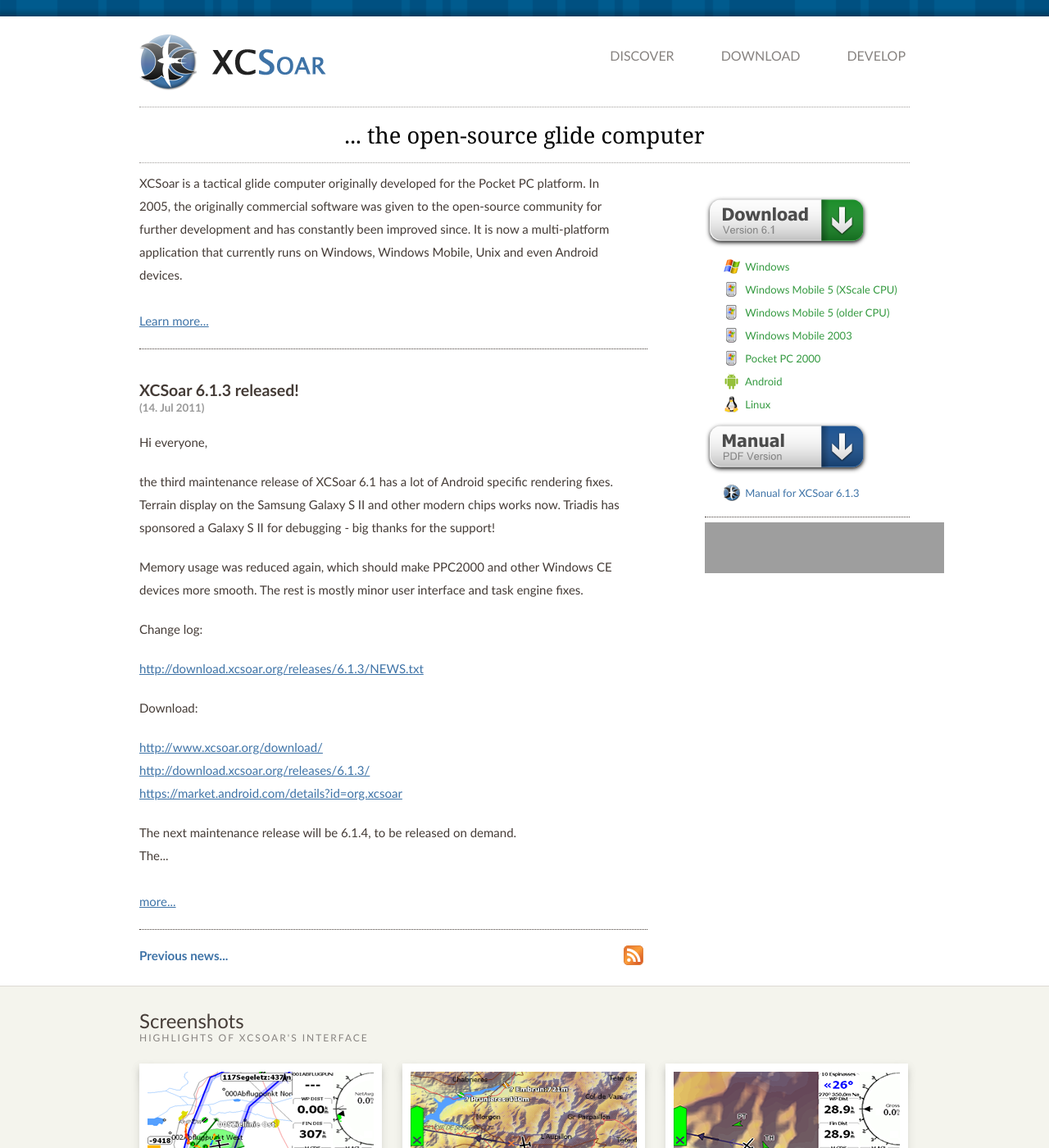
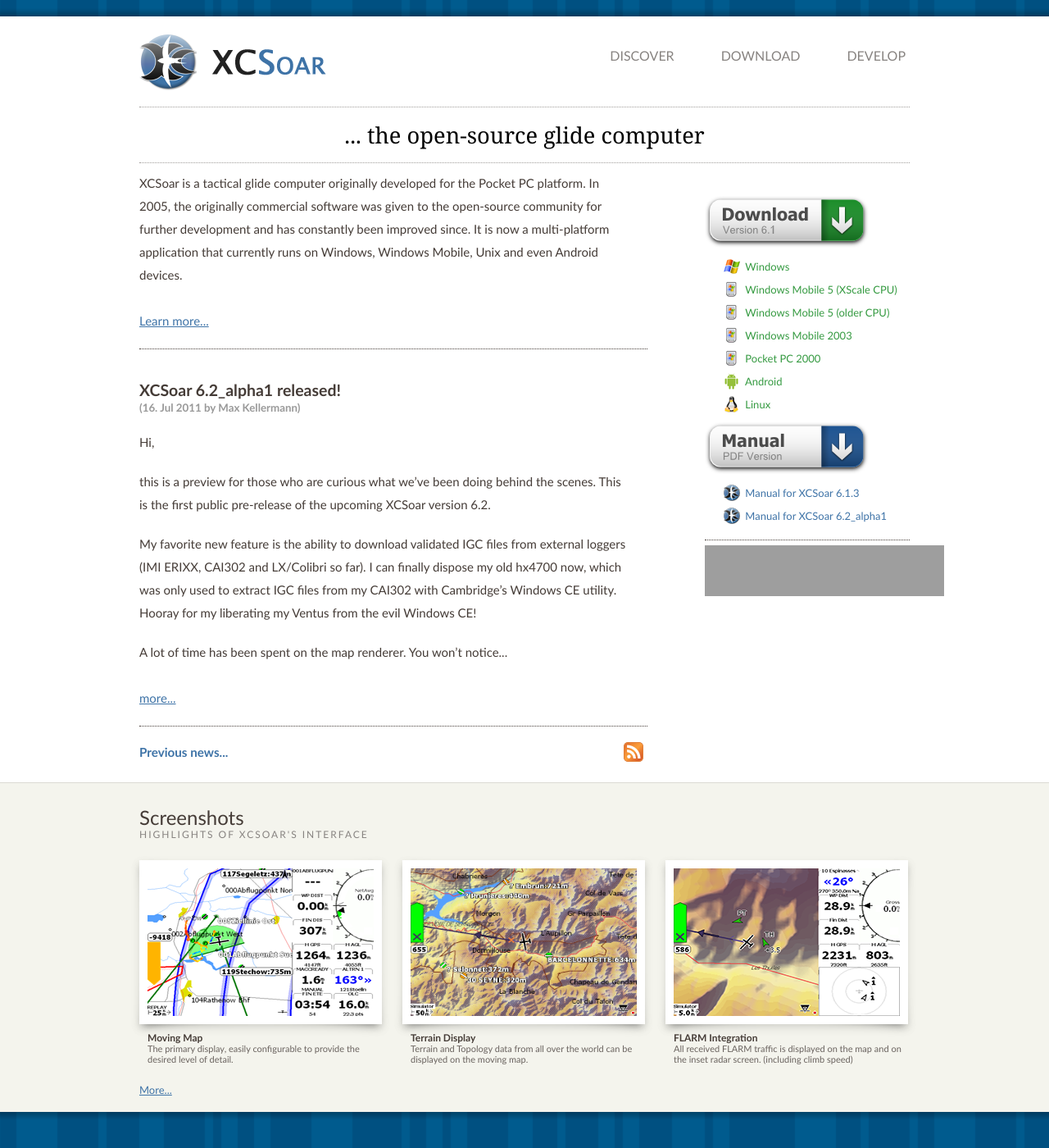
Before and after one commit to XCSoar/website, a Jekyll site: the page built from index.html, in a window 1280 px wide and 1400 px high. Shown: the whole window at 82% size. Built offline with Jekyll 4.4.1, drawn with Linux system fonts in a browser that asks for light colours; grey boxes are pictures that could not be loaded.

Commit message:
release v6.2_alpha1

```diff
--- a/_config.yml
+++ b/_config.yml
@@ -1,7 +1,7 @@
 permalink: /discover/:year/:month/:day/:title.html
 
 xcsoar_stable_version: 6.1.3
-xcsoar_testing_version: 6.1.3
+xcsoar_testing_version: 6.2_alpha1
 xcsoar_old_version: 6.0.10
 
 xcsoar_next_milestone: 'XCSoar 6.2'
--- /dev/null
+++ b/_posts/2011-07-16-XCSoar_6.2_alpha1_released.md
@@ -0,0 +1,48 @@
+---
+layout: post
+color: blue
+title: XCSoar 6.2_alpha1 released!
+author: Max Kellermann
+---
+Hi,
+
+this is a preview for those who are curious what we've been doing
+behind the scenes.  This is the first public pre-release of the
+upcoming XCSoar version 6.2.
+
+My favorite new feature is the ability to download validated IGC files
+from external loggers (IMI ERIXX, CAI302 and LX/Colibri so far).  I
+can finally dispose my old hx4700 now, which was only used to extract
+IGC files from my CAI302 with Cambridge's Windows CE utility.  Hooray
+for my liberating my Ventus from the evil Windows CE!
+
+A lot of time has been spent on the map renderer.  You won't notice
+much of that, except for increased battery life.
+
+And again, memory usage was optimised, which should help PPC2002
+users.  Those of you who run PPC2000: most PPC2000 can be upgraded to
+PPC2002.  We had many debugging sessions, only to find that PPC2000
+was buggy, and it wasn't our fault.
+
+There are other new features written by other people, but we havn't
+written the change log yet.  The Android IOIO driver isn't finished
+yet, but will be included before the final release 6.2.
+
+One last word of warning before you download this release: it's an
+alpha version.  It is untested and probably unstable.  Test it, report
+bugs, but don't complain this time - if you want reliable software,
+use the latest release from the 6.1 branch.  You can have both
+installed at the same time.
+
+Change log:
+
+ <{{ site.download_server_url }}6.2_alpha1/NEWS.txt>
+
+Download:
+
+ [http://www.xcsoar.org/download/latest.html](/download/latest.html)
+ <{{ site.download_server_url }}6.2_alpha1/>
+ <https://market.android.com/details?id=org.xcsoar.testing>
+
+The next maintenance release will be 6.1.4, to be released on demand.
+The next major release will be 6.2, going beta soon.
```
